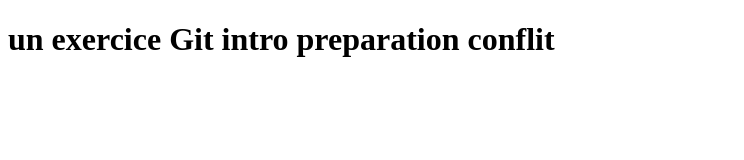
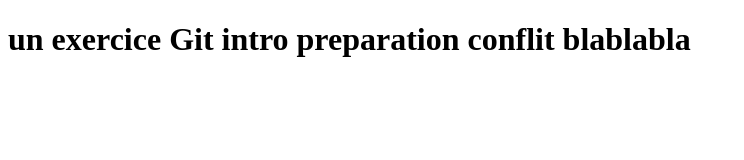
Before and after one commit to odileDerouaisne/formation-git-2020, a plain HTML site: page index.html in a window 1280 px wide. Shown: the whole page, without its empty margins (0-744 px from the left). Drawn offline with Linux system fonts and the light colour scheme.

Commit message:
modification de la page d'accueil via vs code

```diff
--- a/index.html
+++ b/index.html
@@ -8,7 +8,9 @@
 </head>
 <body>
     <div class="">
-        <h1 class="">un exercice Git intro preparation conflit</h1>
+        <h1 class="">un exercice Git intro preparation conflit
+            blablabla
+        </h1>
 
 
     </div>
```
